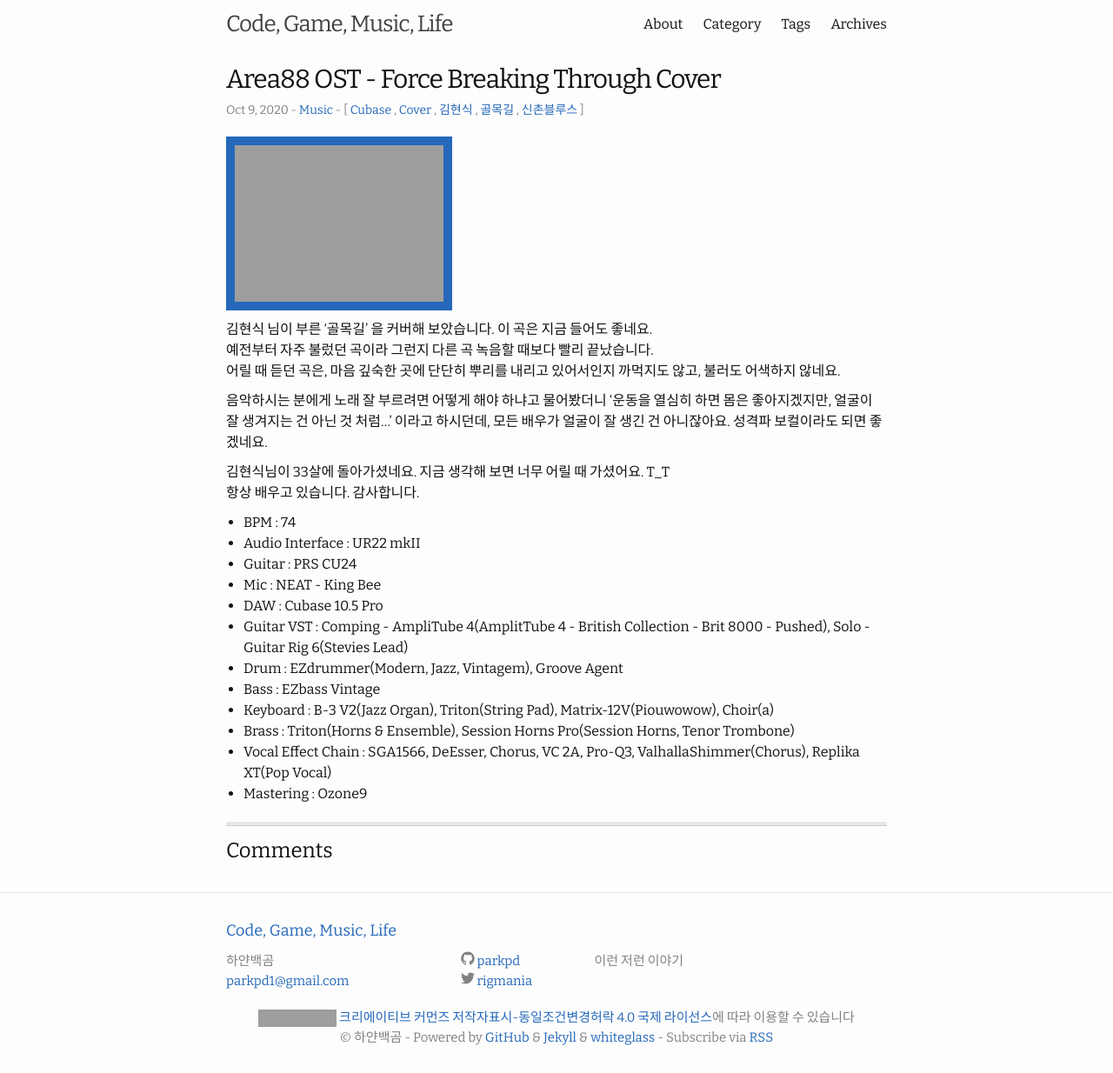
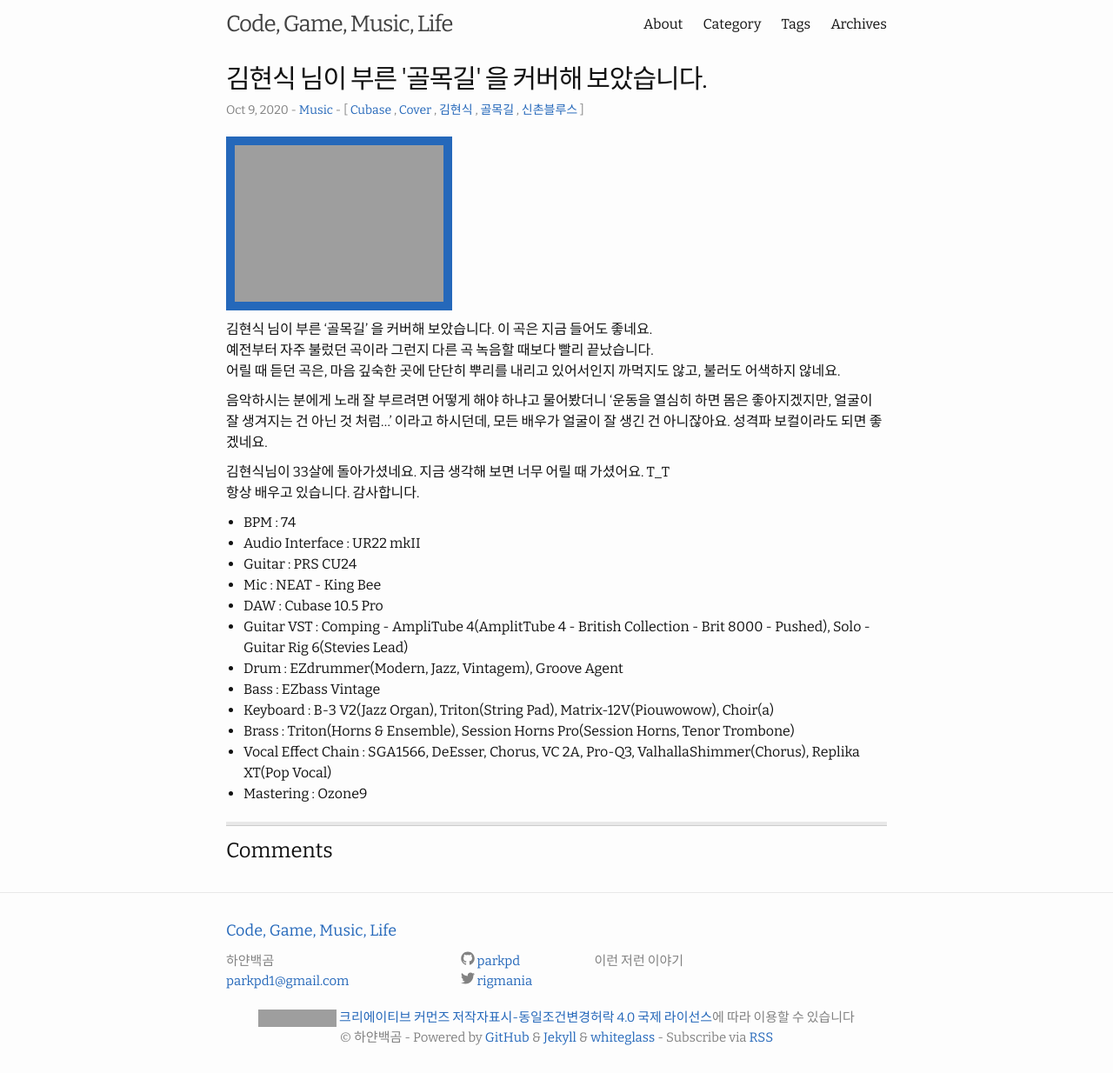
Before and after one commit to parkpd/parkpd.github.io, a Jekyll site: the page built from _posts/2020-10-10-cubase-alley.md, in a window 1280 px wide. Shown: the whole page at 87% size. Built offline with Jekyll 4.4.1, drawn with Linux system fonts in a browser that asks for light colours; comment, search, counter and statistics services are not loaded; grey boxes are pictures that could not be loaded.

Commit message:
제목 변경

```diff
--- a/_posts/2020-10-10-cubase-alley.md
+++ b/_posts/2020-10-10-cubase-alley.md
@@ -1,5 +1,5 @@
 ---
-title: Area88 OST - Force Breaking Through Cover
+title: 김현식 님이 부른 '골목길' 을 커버해 보았습니다.
 date: 2020-10-09 16:45:00+0900
 categories: Music
 tags: [Cubase, Cover, 김현식, 골목길, 신촌블루스]
```
